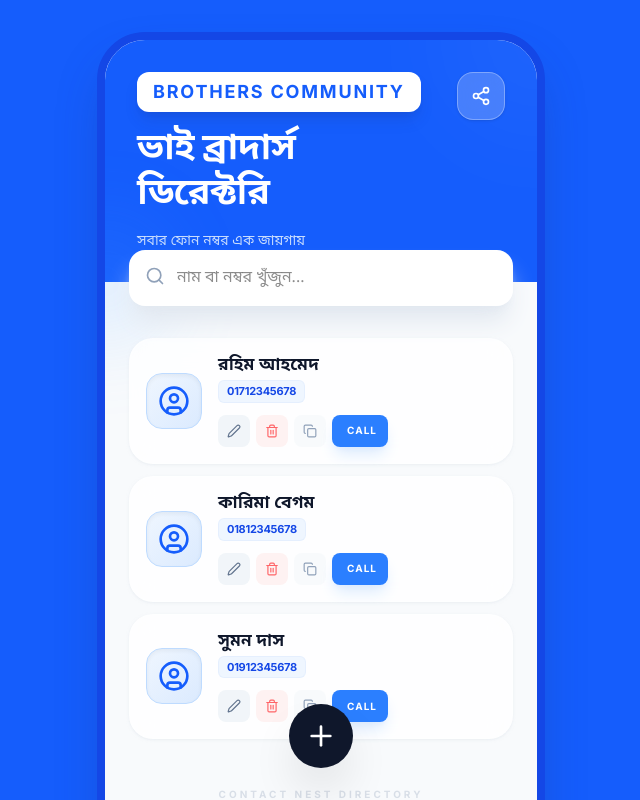
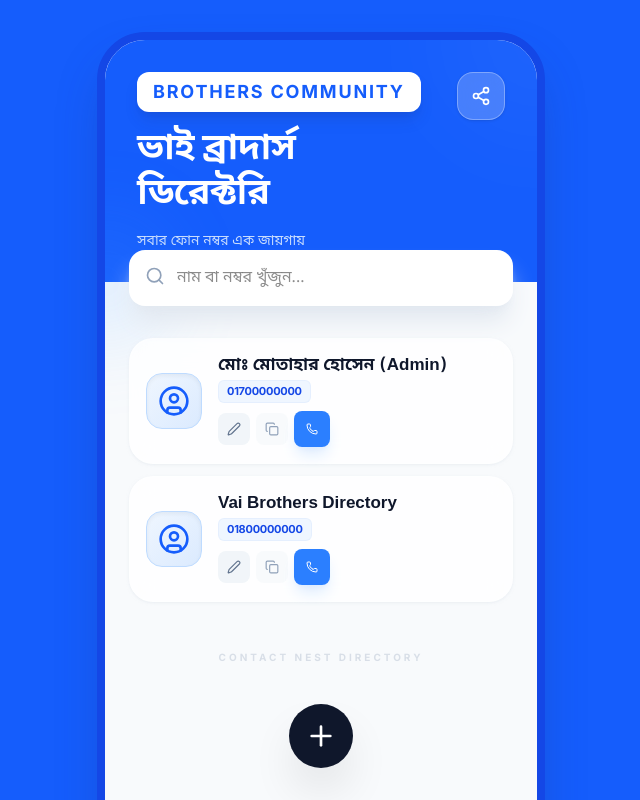
Before and after one commit to motaherso/Vai-Brothers-Co, a React (Vite) app: page / in a window 1280 px wide. Shown: the top 800 px of the page, without its empty margins (319-959 px from the left). Built offline with nearby package versions, Linux system fonts and the light colour scheme.

Commit message:
feat: Add fixed contacts and improve contact display
Introduces two pre-defined, non-editable contacts for the application administrators and the directory itself. Enhances the rendering of contact names to handle longer strings and adjusts vertical spacing for a cleaner list.

```diff
--- a/src/App.tsx
+++ b/src/App.tsx
@@ -29,12 +29,12 @@ interface Contact {
   mobile: string;
   tag?: string;
   image?: string;
+  isFixed?: boolean;
 }
 
 const INITIAL_CONTACTS: Contact[] = [
-  { id: '1', name: 'রহিম আহমেদ', mobile: '01712345678', tag: 'পরিবার' },
-  { id: '2', name: 'কারিমা বেগম', mobile: '01812345678', tag: 'বন্ধু' },
-  { id: '3', name: 'সুমন দাস', mobile: '01912345678', tag: 'অফিস' },
+  { id: 'v1', name: 'মোঃ মোতাহার হোসেন (Admin)', mobile: '01700000000', isFixed: true },
+  { id: 'v2', name: 'Vai Brothers Directory', mobile: '01800000000', isFixed: true },
 ];
 
 const STORAGE_KEY = 'contact-nest-v1';
@@ -213,9 +213,9 @@ export default function App() {
                 )}
               </div>
 
-              <div className="flex-1 min-w-0 flex flex-col gap-3">
+              <div className="flex-1 min-w-0 flex flex-col gap-2">
                 <div className="flex flex-col gap-1">
-                  <h3 className="font-bold text-slate-900 text-base md:text-[17px] bengali-text group-hover:text-blue-600 transition-colors leading-tight">
+                  <h3 className="font-bold text-slate-900 text-base md:text-[17px] bengali-text group-hover:text-blue-600 transition-colors leading-tight break-words">
                     {contact.name}
                   </h3>
                   <span className="inline-flex items-center px-2 py-0.5 rounded-md text-[10px] md:text-[11px] font-black bg-blue-50 text-blue-700 border border-blue-100/50 w-fit tracking-tight">
@@ -234,6 +234,7 @@ export default function App() {
                   >
                     <Edit2 className="h-3.5 w-3.5" />
                   </button>
+                  {!contact.isFixed && (
                     <button
                       id={`delete-${contact.id}`}
                       onClick={(e) => {
@@ -244,6 +245,7 @@ export default function App() {
                     >
                       <Trash2 className="h-3.5 w-3.5" />
                     </button>
+                  )}
                   <button
                     id={`copy-${contact.id}`}
                     onClick={(e) => {
@@ -258,10 +260,10 @@ export default function App() {
                     id={`call-${contact.id}`}
                     href={`tel:${contact.mobile}`}
                     onClick={(e) => e.stopPropagation()}
-                    className="h-8 w-14 flex items-center justify-center gap-1 px-3 rounded-lg bg-blue-500 text-white shadow-lg shadow-blue-100 hover:bg-blue-600 transition-all active:scale-95 text-[10px] font-black uppercase tracking-widest"
+                    className="h-8 md:h-9 px-3 flex items-center justify-center gap-1 rounded-lg bg-blue-500 text-white shadow-lg shadow-blue-100 hover:bg-blue-600 transition-all active:scale-95 text-[10px] font-black uppercase tracking-widest"
                   >
                     <Phone className="h-3 w-3" />
-                    <span>Call</span>
+                    <span className="hidden xs:inline">Call</span>
                   </a>
                 </div>
               </div>
```
Lines whose indentation alone changed are shown as unchanged.
